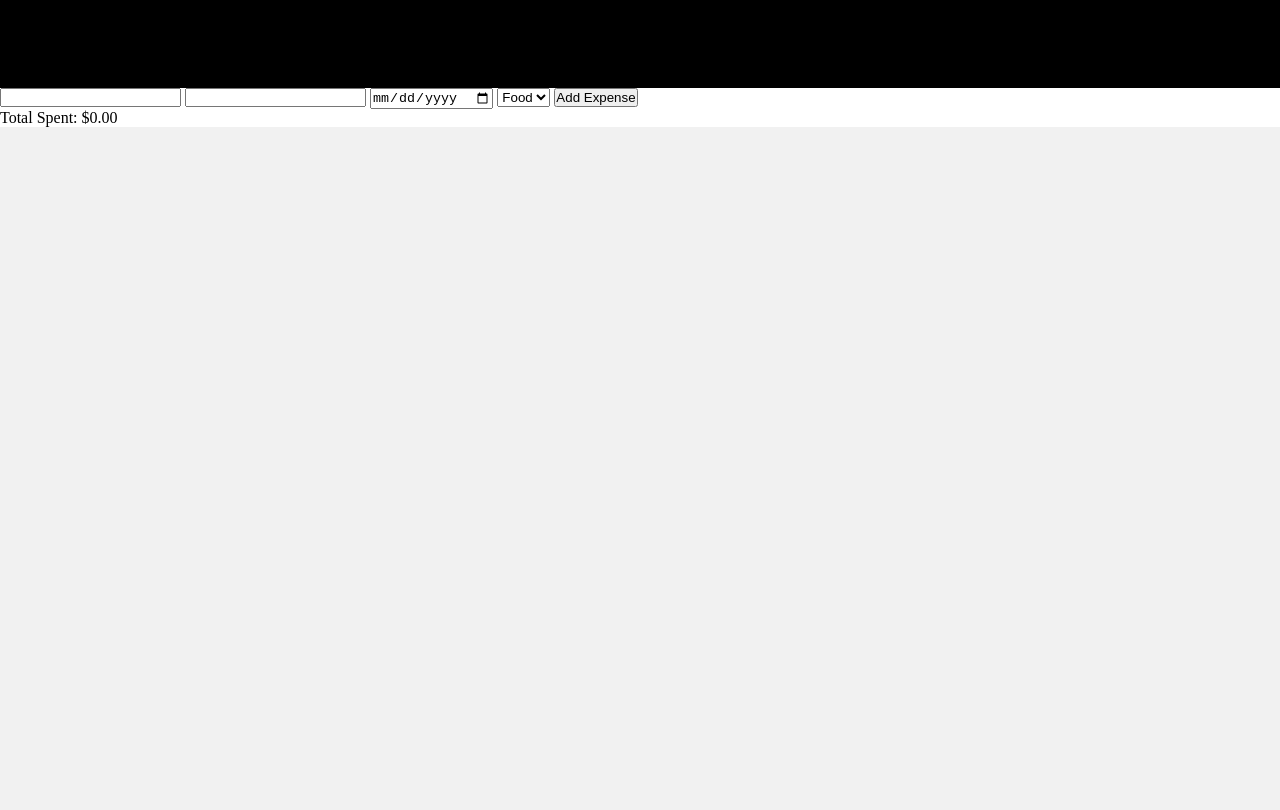
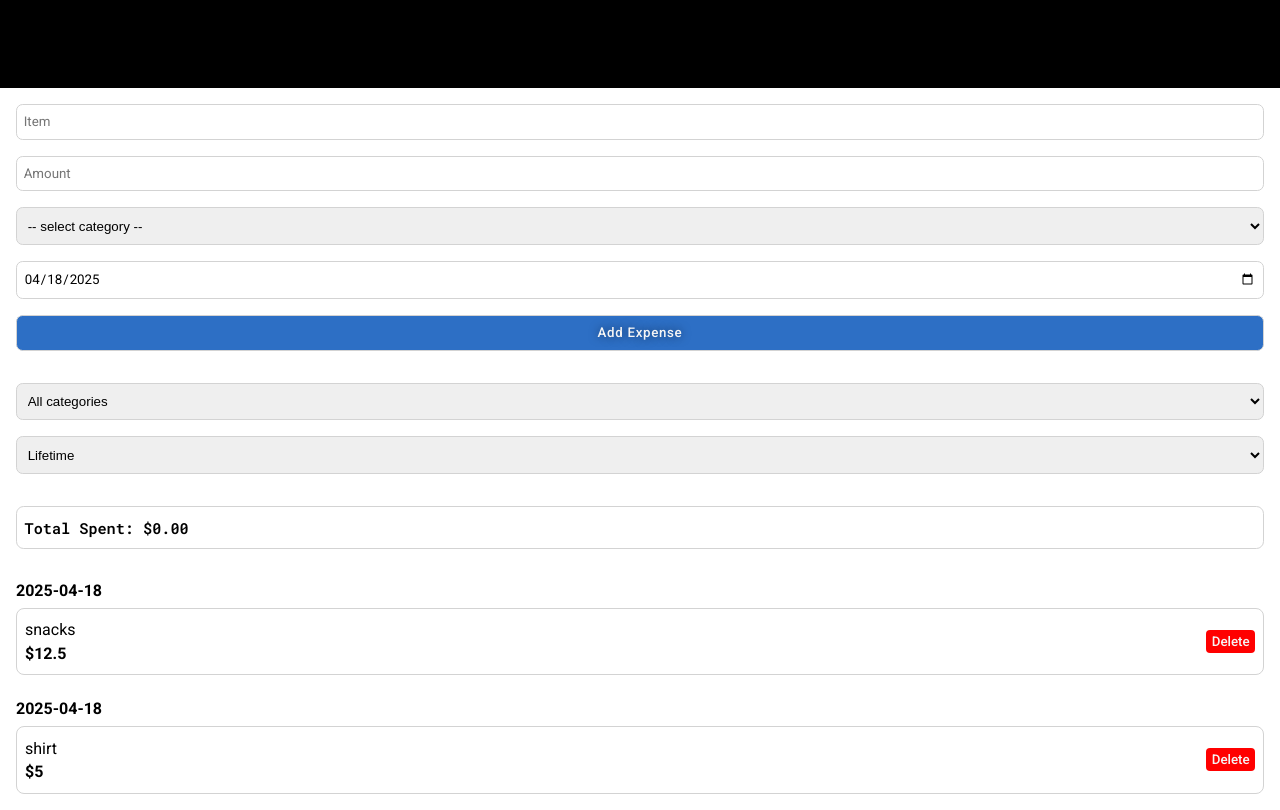
Before and after one commit to AlexBand-Pro/expence-tracker, a plain HTML site: page index.html in a window 1280 px wide. Drawn offline with Linux system fonts and the light colour scheme; a web font is replaced by a local one.

Commit message:
create app layout and add some basic functionality

```diff
--- a/index.css
+++ b/index.css
@@ -1,4 +1,6 @@
-*, ::after, ::before {
+*,
+::after,
+::before {
   margin: 0;
   padding: 0;
   box-sizing: border-box;
@@ -6,6 +8,12 @@
 
 body {
   background-color: rgb(241, 241, 241);
+}
+
+body,
+button,
+input {
+  font-family: "Roboto", sans-serif;
 }
 
 
@@ -25,3 +33,115 @@ h1 {
 main {
   background-color: rgb(255, 255, 255);
 }
+
+.add-expense-container,
+.filter,
+.total-spent,
+.all-expenses {
+  padding: 1em;
+  display: flex;
+  flex-direction: column;
+  /* gap: 1em; */
+}
+
+.all-expenses {
+  gap: 1.5em;
+}
+
+.expense {
+  gap: 0.5em;
+}
+
+.add-expense-container,
+.filter,
+.total-spen {
+  align-items: center;
+}
+
+.expense {
+  display: flex;
+  flex-direction: column;
+  align-items: flex-start;
+}
+
+form,
+.filter {
+  width: 100%;
+  display: flex;
+  flex-direction: column;
+  align-items: center;
+  gap: 1em;
+}
+
+form>input,
+form>select,
+form>button,
+.filter>select,
+.expense-details,
+.total-spent>p {
+  border-radius: 0.5em;
+  border: 1px solid rgb(211, 211, 211);
+  padding: 0.7em 0.5em;
+}
+
+form>input,
+form>select,
+form>button,
+.total-spent>p,
+.filter>select,
+.expense-details {
+  width: 100%;
+}
+
+form>button {
+  background-color: rgb(45, 111, 197);
+  color: whitesmoke;
+  font-weight: 500;
+  text-shadow: 0 0 10px rgba(0, 0, 0, 0.5);
+  letter-spacing: 0.05em;
+}
+
+.total-spent>p {
+  font-weight: 600;
+  font-size: 0.95rem;
+  font-family: "Roboto Mono", monospace;
+}
+
+.expense-details {
+  display: flex;
+  gap: 0.2em;
+  align-items: center;
+  justify-content: space-between;
+}
+
+.expense-details > span {
+  text-transform: capitalize;
+}
+
+.details-line-one {
+  display: flex;
+  flex-direction: column;
+  align-items: flex-start;
+  gap: 0.3em;
+}
+
+.details-line-one > .item-amount {
+  font-weight: 700;
+}
+
+.expense>p, .all-expenses > p {
+  font-weight: 700;
+}
+
+.all-expenses > p {
+  font-size: 1.3rem;
+}
+
+.delete-expense-btn {
+  border-radius: 0.3em;
+  border: none;
+  background-color: red;
+  color: whitesmoke;
+  padding: 0.3em 0.4em;
+  font-weight: 500;
+}
--- a/index.html
+++ b/index.html
@@ -6,31 +6,84 @@
     <title>Expence Tracker</title>
     <link rel="stylesheet" href="index.css">
 
-    <!--  -->
+    <!-- Sixtyfour Convergence Font -->
     <link rel="preconnect" href="https://fonts.googleapis.com">
     <link rel="preconnect" href="https://fonts.gstatic.com" crossorigin>
     <link href="https://fonts.googleapis.com/css2?family=Sixtyfour+Convergence&display=swap" rel="stylesheet">
+
+    <!-- Roboto Mono Font -->
+    <link rel="preconnect" href="https://fonts.googleapis.com">
+    <link rel="preconnect" href="https://fonts.gstatic.com" crossorigin>
+    <link href="https://fonts.googleapis.com/css2?family=Roboto+Mono:ital,wght@0,100..700;1,100..700&display=swap" rel="stylesheet">
+
+    <!-- Roboto -->
+    <link rel="preconnect" href="https://fonts.googleapis.com">
+    <link rel="preconnect" href="https://fonts.gstatic.com" crossorigin>
+    <link href="https://fonts.googleapis.com/css2?family=Roboto:ital,wght@0,100..900;1,100..900&display=swap" rel="stylesheet">
   </head>
   <body>
     <header>
       <h1>ExpenseTracker</h1>
     </header>
     <main>
-      <div>
-        <input type="text" />
-        <input type="number" />
-        <input type="date">
-        <select>
-          <option value="">Food</option>
-          <option value="">Bills</option>
-          <option value="">Car</option>
+      <div class="add-expense-container">
+        <form>
+          <input type="text" id="item" name="item" placeholder="Item" required/>
+          <input type="number" id="amount" name="amount" placeholder="Amount" required/>
+          <select required>
+            <option value="" disabled selected>-- select category --</option>
+            <option value="housing">Housing</option>
+            <option value="utilities">Utilities</option>
+            <option value="food">Food</option>
+            <option value="transportation">Transportation</option>
+            <option value="health">Health</option>
+            <option value="personal-and-household">Personal & Household</option>
+            <option value="entertainment">Entertainment</option>
+            <option value="travel">Travel</option>
+            <option value="savings-and-investments">Savings & Investments</option>
+            <option value="debt-payments">Debt Payments</option>
+            <option value="education">Education</option>
+            <option value="gifts-and-donations">Gifts & Donations</option>
+            <option value="pets">Pets</option>
+            <option value="kids">Kids</option>
+          </select>
+          <input type="date" id="date" name="date" required>
+          <button>Add Expense</button>
+        </form>
+      </div>
+      <div class="filter">
+        <select required>
+          <option value="all-categories">All categories</option>
+          <option value="housing">Housing</option>
+          <option value="utilities">Utilities</option>
+          <option value="food">Food</option>
+          <option value="transportation">Transportation</option>
+          <option value="health">Health</option>
+          <option value="personal-and-household">Personal & Household</option>
+          <option value="entertainment">Entertainment</option>
+          <option value="travel">Travel</option>
+          <option value="savings-and-investments">Savings & Investments</option>
+          <option value="debt-payments">Debt Payments</option>
+          <option value="education">Education</option>
+          <option value="gifts-and-donations">Gifts & Donations</option>
+          <option value="pets">Pets</option>
+          <option value="kids">Kids</option>
         </select>
-        <button>Add Expense</button>
-        <p>Total Spent: $0.00</p>
+        <select required>
+          <option value="lifetime">Lifetime</option>
+          <option value="one-day">1 day</option>
+          <option value="seven-days">7 days</option>
+          <option value="thirty-days">30 days</option>
+          <option value="ninety-days">90 days</option>
+        </select>
       </div>
-      <div></div>
-      <div></div>
+      <div class="total-spent">
+        <p class="total">Total Spent: $0.00</p>
+      </div>
+      <div class="all-expenses" id="all-expenses">
+        <p>Expenses:</p>
+      </div>
     </main>
-    <script src="index.js"></script>
+    <script src="index.js" type="module"></script>
   </body>
 </html>
--- a/index.js
+++ b/index.js
@@ -0,0 +1,70 @@
+const today = new Date().toISOString().split('T')[0]
+document.getElementById('date').value = today;
+
+const expensesArray = [
+  {
+    id: 1,
+    item: "snacks",
+    amount: 12.5,
+    category: "food",
+    date: today
+  },
+  {
+    id: 2,
+    item: "shirt",
+    amount: 5,
+    category: "personal & household",
+    date: today
+  },
+]
+
+const getExpenses = () => {
+  return expensesArray.map((expense) => {
+    return `<div class="expense">
+              <p>${expense.date}</p>
+              <div class="expense-details">
+                <span>${expense.item}</span>
+                <span>$${expense.amount}</span>
+                <button class="delete-expense-btn">Delete</button>
+              </div>
+            </div>`
+  }).join("")
+}
+
+const renderExpenses = () => {
+  const container = document.getElementById("all-expenses")
+  container.innerHTML = ""
+
+  expensesArray.forEach((expense) => {
+    const expenseDiv = document.createElement("div")
+    expenseDiv.classList.add("expense")
+
+    const dateP = document.createElement("p")
+    dateP.textContent = expense.date
+
+    const detailsDiv = document.createElement("div")
+    detailsDiv.classList.add("expense-details")
+
+    const lineOneDiv = document.createElement("div")
+    lineOneDiv.classList.add("details-line-one")
+
+    const itemSpan = document.createElement("span")
+    itemSpan.textContent = expense.item
+
+    const amountSpan = document.createElement("span")
+    amountSpan.classList.add("item-amount")
+    amountSpan.textContent = `$${expense.amount}`
+
+    const deleteBtn = document.createElement("button")
+    deleteBtn.classList.add("delete-expense-btn")
+    deleteBtn.textContent = "Delete"
+
+    lineOneDiv.append(itemSpan, amountSpan)
+    detailsDiv.append(lineOneDiv, deleteBtn)
+    expenseDiv.append(dateP, detailsDiv)
+
+    container.appendChild(expenseDiv)
+  })
+}
+
+renderExpenses()
```
